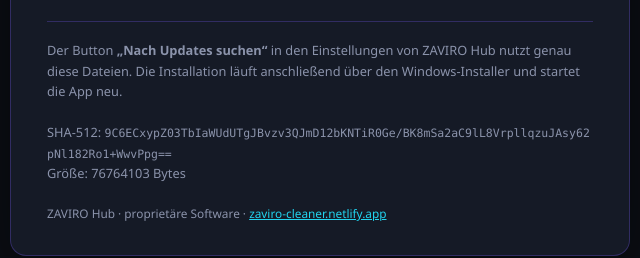
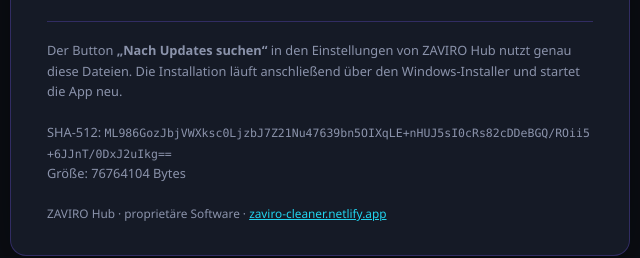
Before and after one commit to ZYHPER08/zaviro-hub-feed, a plain HTML site: page docs/index.html in a window 1280 px wide. Shown: the part 466-724 px from the top of the page, 320-960 px from the left. Drawn offline with Linux system fonts and the light colour scheme.

Commit message:
Hash des korrigierten Installers (v1.1.7)

```diff
--- a/docs/index.html
+++ b/docs/index.html
@@ -37,7 +37,7 @@
       <li><a class="file" href="latest.yml"><span>latest.yml</span><span>Update-Metadaten</span></a></li>
       <li><a class="file" href="https://github.com/ZYHPER08/zaviro-hub-feed/releases/download/v1.1.7/ZAVIRO.Hub.Setup.1.1.7.exe"><span>ZAVIRO.Hub.Setup.1.1.7.exe</span><span>Installer</span></a></li>
     </ul>
-    <p class="note">Der Button <b>&bdquo;Nach Updates suchen&ldquo;</b> in den Einstellungen von ZAVIRO Hub nutzt genau diese Dateien. Die Installation l&auml;uft anschlie&szlig;end &uuml;ber den Windows-Installer und startet die App neu.<br><br>SHA-512: <span style="font-family:Consolas,monospace;font-size:.72rem;word-break:break-all">9C6ECxypZ03TbIaWUdUTgJBvzv3QJmD12bKNTiR0Ge/BK8mSa2aC9lL8VrpllqzuJAsy62pNl182Ro1+WwvPpg==</span><br>Gr&ouml;&szlig;e: 76764103 Bytes</p>
+    <p class="note">Der Button <b>&bdquo;Nach Updates suchen&ldquo;</b> in den Einstellungen von ZAVIRO Hub nutzt genau diese Dateien. Die Installation l&auml;uft anschlie&szlig;end &uuml;ber den Windows-Installer und startet die App neu.<br><br>SHA-512: <span style="font-family:Consolas,monospace;font-size:.72rem;word-break:break-all">ML986GozJbjVWXksc0LjzbJ7Z21Nu47639bn5OIXqLE+nHUJ5sI0cRs82cDDeBGQ/ROii5+6JJnT/0DxJ2uIkg==</span><br>Gr&ouml;&szlig;e: 76764104 Bytes</p>
     <footer>ZAVIRO Hub &middot; propriet&auml;re Software &middot; <a href="https://zaviro-cleaner.netlify.app" style="color:var(--accent2)">zaviro-cleaner.netlify.app</a></footer>
   </main>
 </body>
```
